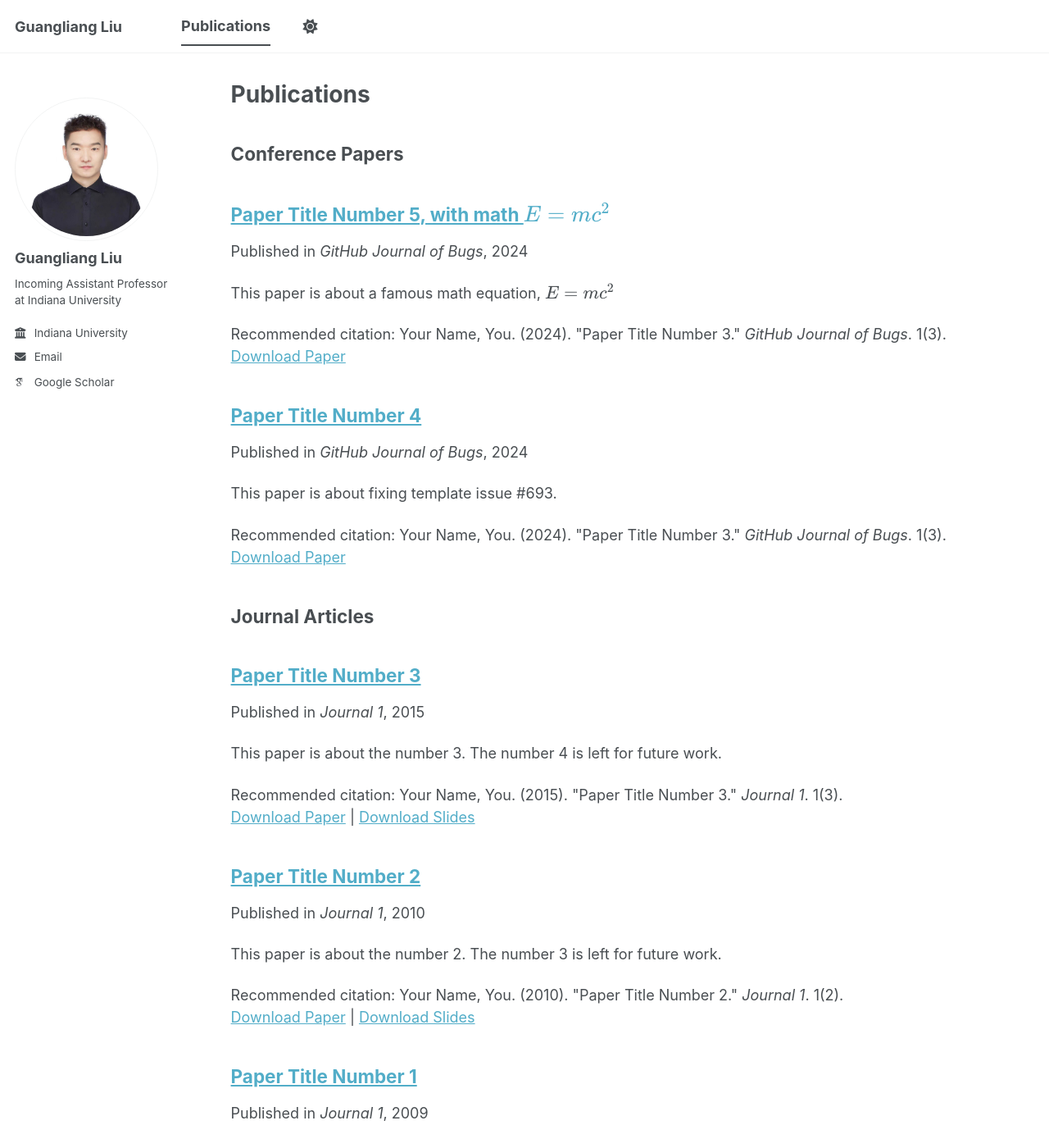
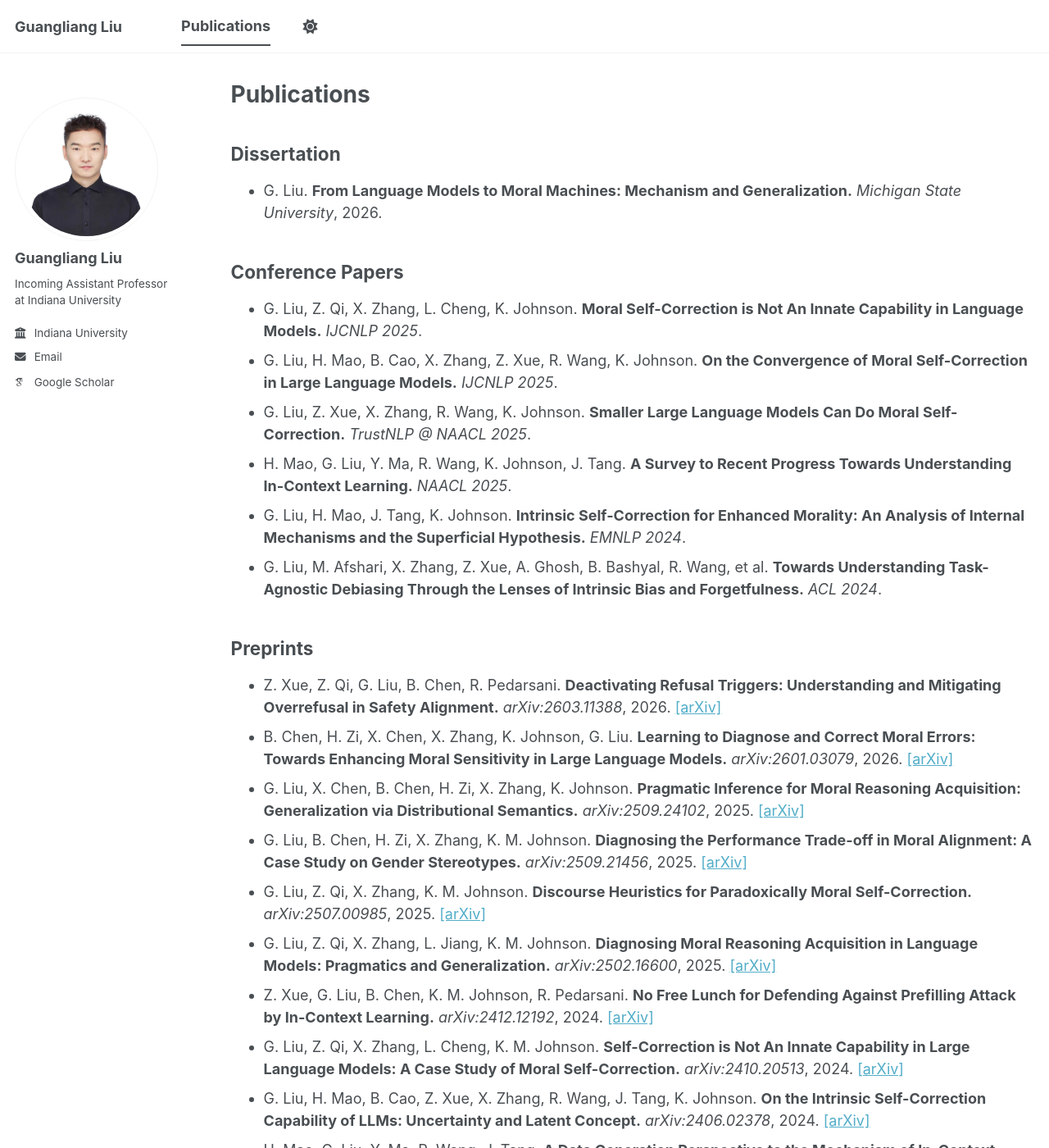
Before and after one commit to guangliang-nlp/guangliang-nlp.github.io, a Jekyll site: the page built from _pages/publications.html, in a window 1280 px wide and 1400 px high. Shown: the whole window at 82% size. Built offline with Jekyll 4.4.1, drawn with Linux system fonts in a browser that asks for light colours; some web fonts are replaced; a script bundle is joined from its source files by our own code; library files that are not in the unit come from our copies; some of the changed text lies outside the part shown.

Commit message:
Add files via upload

```diff
--- a/_pages/publications.html
+++ b/_pages/publications.html
@@ -5,16 +5,109 @@ permalink: /publications/
 author_profile: true
 ---
 
-{% include base_path %}
+<h2>Dissertation</h2>
+<ul>
+  <li>
+    G. Liu.
+    <strong>From Language Models to Moral Machines: Mechanism and Generalization.</strong>
+    <em>Michigan State University</em>, 2026.
+  </li>
+</ul>
 
 <h2>Conference Papers</h2>
-{% assign conf_pubs = site.publications | where: "category", "conferences" | sort: "date" | reverse %}
-{% for post in conf_pubs %}
-  {% include archive-single.html %}
-{% endfor %}
+<ul>
+  <li>
+    G. Liu, Z. Qi, X. Zhang, L. Cheng, K. Johnson.
+    <strong>Moral Self-Correction is Not An Innate Capability in Language Models.</strong>
+    <em>IJCNLP 2025</em>.
+  </li>
+  <li>
+    G. Liu, H. Mao, B. Cao, X. Zhang, Z. Xue, R. Wang, K. Johnson.
+    <strong>On the Convergence of Moral Self-Correction in Large Language Models.</strong>
+    <em>IJCNLP 2025</em>.
+  </li>
+  <li>
+    G. Liu, Z. Xue, X. Zhang, R. Wang, K. Johnson.
+    <strong>Smaller Large Language Models Can Do Moral Self-Correction.</strong>
+    <em>TrustNLP @ NAACL 2025</em>.
+  </li>
+  <li>
+    H. Mao, G. Liu, Y. Ma, R. Wang, K. Johnson, J. Tang.
+    <strong>A Survey to Recent Progress Towards Understanding In-Context Learning.</strong>
+    <em>NAACL 2025</em>.
+  </li>
+  <li>
+    G. Liu, H. Mao, J. Tang, K. Johnson.
+    <strong>Intrinsic Self-Correction for Enhanced Morality: An Analysis of Internal Mechanisms and the Superficial Hypothesis.</strong>
+    <em>EMNLP 2024</em>.
+  </li>
+  <li>
+    G. Liu, M. Afshari, X. Zhang, Z. Xue, A. Ghosh, B. Bashyal, R. Wang, et al.
+    <strong>Towards Understanding Task-Agnostic Debiasing Through the Lenses of Intrinsic Bias and Forgetfulness.</strong>
+    <em>ACL 2024</em>.
+  </li>
+</ul>
 
-<h2>Journal Articles</h2>
-{% assign journal_pubs = site.publications | where: "category", "manuscripts" | sort: "date" | reverse %}
-{% for post in journal_pubs %}
-  {% include archive-single.html %}
-{% endfor %}
+<h2>Preprints</h2>
+<ul>
+  <li>
+    Z. Xue, Z. Qi, G. Liu, B. Chen, R. Pedarsani.
+    <strong>Deactivating Refusal Triggers: Understanding and Mitigating Overrefusal in Safety Alignment.</strong>
+    <em>arXiv:2603.11388</em>, 2026.
+    <a href="https://arxiv.org/abs/2603.11388">[arXiv]</a>
+  </li>
+  <li>
+    B. Chen, H. Zi, X. Chen, X. Zhang, K. Johnson, G. Liu.
+    <strong>Learning to Diagnose and Correct Moral Errors: Towards Enhancing Moral Sensitivity in Large Language Models.</strong>
+    <em>arXiv:2601.03079</em>, 2026.
+    <a href="https://arxiv.org/abs/2601.03079">[arXiv]</a>
+  </li>
+  <li>
+    G. Liu, X. Chen, B. Chen, H. Zi, X. Zhang, K. Johnson.
+    <strong>Pragmatic Inference for Moral Reasoning Acquisition: Generalization via Distributional Semantics.</strong>
+    <em>arXiv:2509.24102</em>, 2025.
+    <a href="https://arxiv.org/abs/2509.24102">[arXiv]</a>
+  </li>
+  <li>
+    G. Liu, B. Chen, H. Zi, X. Zhang, K. M. Johnson.
+    <strong>Diagnosing the Performance Trade-off in Moral Alignment: A Case Study on Gender Stereotypes.</strong>
+    <em>arXiv:2509.21456</em>, 2025.
+    <a href="https://arxiv.org/abs/2509.21456">[arXiv]</a>
+  </li>
+  <li>
+    G. Liu, Z. Qi, X. Zhang, K. M. Johnson.
+    <strong>Discourse Heuristics for Paradoxically Moral Self-Correction.</strong>
+    <em>arXiv:2507.00985</em>, 2025.
+    <a href="https://arxiv.org/abs/2507.00985">[arXiv]</a>
+  </li>
+  <li>
+    G. Liu, Z. Qi, X. Zhang, L. Jiang, K. M. Johnson.
+    <strong>Diagnosing Moral Reasoning Acquisition in Language Models: Pragmatics and Generalization.</strong>
+    <em>arXiv:2502.16600</em>, 2025.
+    <a href="https://arxiv.org/abs/2502.16600">[arXiv]</a>
+  </li>
+  <li>
+    Z. Xue, G. Liu, B. Chen, K. M. Johnson, R. Pedarsani.
+    <strong>No Free Lunch for Defending Against Prefilling Attack by In-Context Learning.</strong>
+    <em>arXiv:2412.12192</em>, 2024.
+    <a href="https://arxiv.org/abs/2412.12192">[arXiv]</a>
+  </li>
+  <li>
+    G. Liu, Z. Qi, X. Zhang, L. Cheng, K. M. Johnson.
+    <strong>Self-Correction is Not An Innate Capability in Large Language Models: A Case Study of Moral Self-Correction.</strong>
+    <em>arXiv:2410.20513</em>, 2024.
+    <a href="https://arxiv.org/abs/2410.20513">[arXiv]</a>
+  </li>
+  <li>
+    G. Liu, H. Mao, B. Cao, Z. Xue, X. Zhang, R. Wang, J. Tang, K. Johnson.
+    <strong>On the Intrinsic Self-Correction Capability of LLMs: Uncertainty and Latent Concept.</strong>
+    <em>arXiv:2406.02378</em>, 2024.
+    <a href="https://arxiv.org/abs/2406.02378">[arXiv]</a>
+  </li>
+  <li>
+    H. Mao, G. Liu, Y. Ma, R. Wang, J. Tang.
+    <strong>A Data Generation Perspective to the Mechanism of In-Context Learning.</strong>
+    <em>arXiv:2402.02212</em>, 2024.
+    <a href="https://arxiv.org/abs/2402.02212">[arXiv]</a>
+  </li>
+</ul>
```
